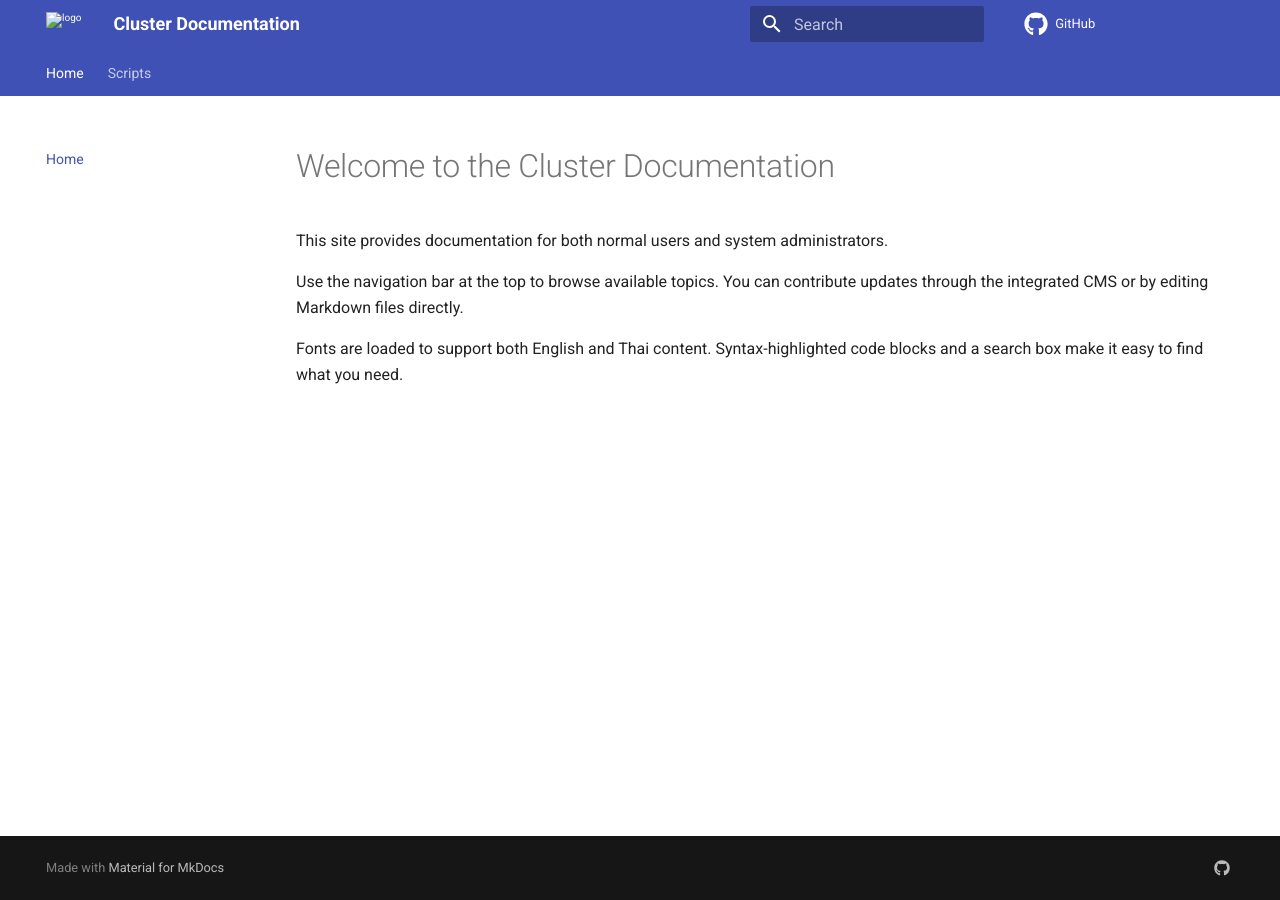
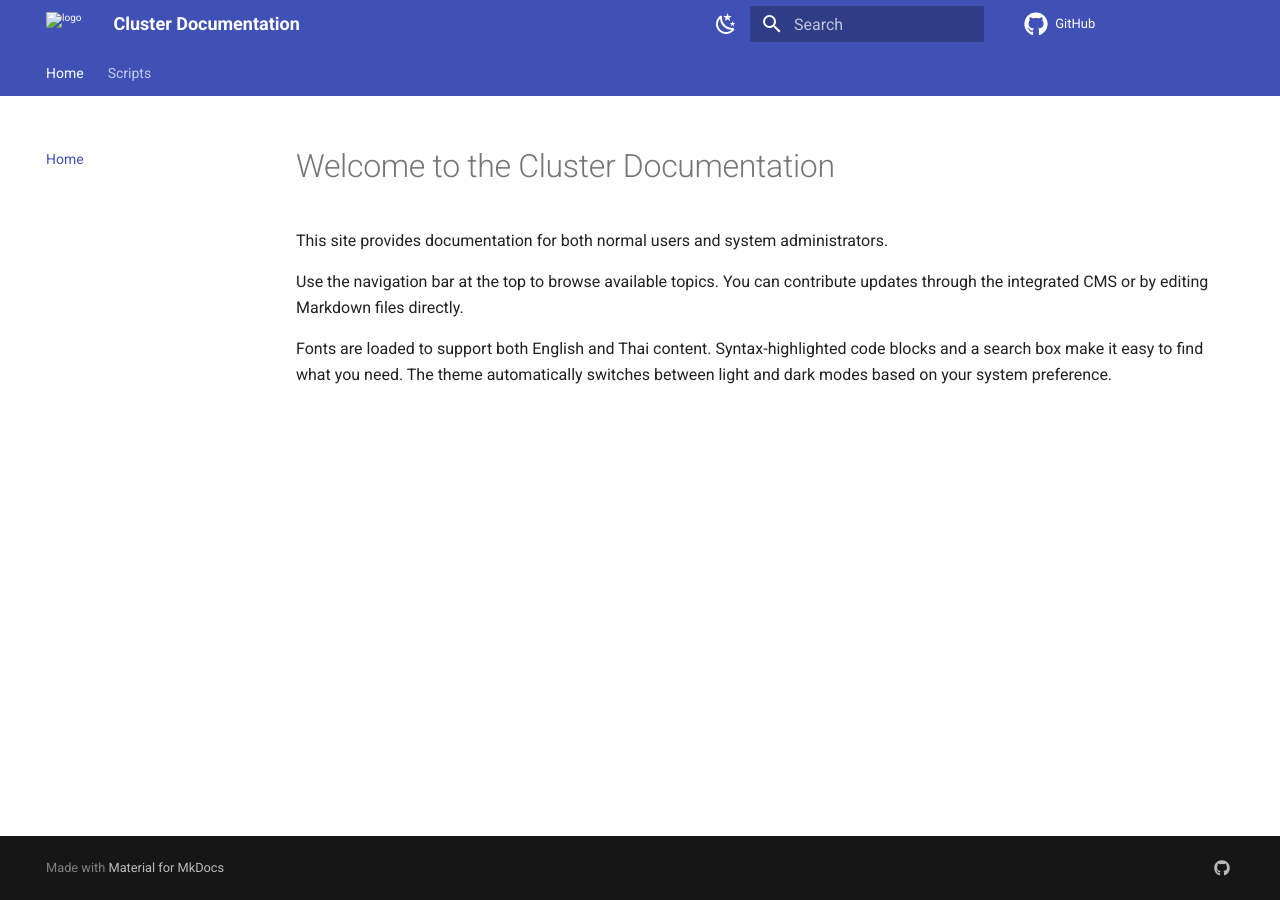
Before and after one commit to wit543/cluster-doc, an MkDocs documentation site: the page built from docs/index.md, in a window 1280 px wide. Built offline with MkDocs 1.6.1 and Material for MkDocs 9.7.7, drawn with Linux system fonts in a browser that asks for light colours; comment, search, counter and statistics services are not loaded.

Commit message:
Add dark mode with system preference

```diff
--- a/docs/index.md
+++ b/docs/index.md
@@ -5,3 +5,4 @@
 Use the navigation bar at the top to browse available topics. You can contribute updates through the integrated CMS or by editing Markdown files directly.
 
 Fonts are loaded to support both English and Thai content. Syntax-highlighted code blocks and a search box make it easy to find what you need.
+The theme automatically switches between light and dark modes based on your system preference.
--- a/mkdocs.yml
+++ b/mkdocs.yml
@@ -24,6 +24,21 @@
   font:
     text: Roboto
     code: Fira Code
+  palette:
+    - media: "(prefers-color-scheme: light)"
+      scheme: default
+      primary: indigo
+      accent: indigo
+      toggle:
+        icon: material/weather-night
+        name: Switch to dark mode
+    - media: "(prefers-color-scheme: dark)"
+      scheme: slate
+      primary: indigo
+      accent: indigo
+      toggle:
+        icon: material/weather-sunny
+        name: Switch to light mode
 
 markdown_extensions:
   - admonition
```
Also changed, not shown: README.md (+1 -0 lines).
